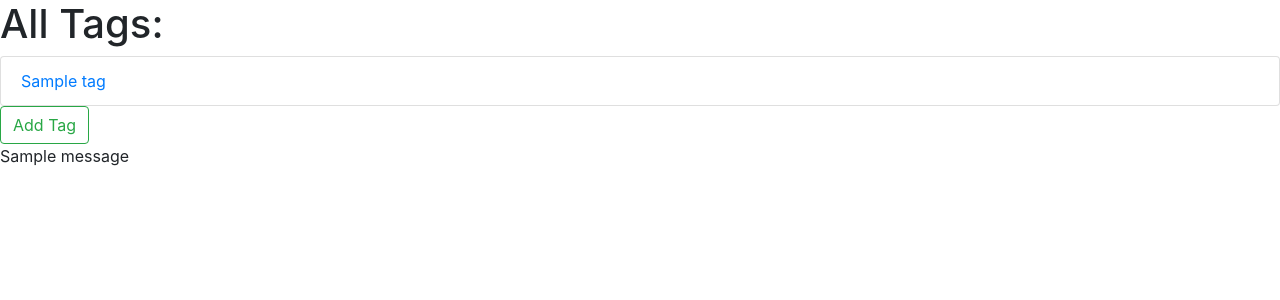
After one commit to mahado13/Blogly, a Flask app: page /tags in a window 1280 px wide. The commit adds this page. Shown: the top 300 px of the page. Run offline with Flask 2, Linux system fonts and the light colour scheme; tables that the repository leaves empty hold one stand-in row (values such as "Sample post"); one stand-in notice (Sample message) is shown.

Commit message:
part 3 completed

```diff
--- a/app.py
+++ b/app.py
@@ -11,7 +11,7 @@ from operator import methodcaller
 from flask import Flask, request, render_template, redirect, flash, session
 from flask_debugtoolbar import DebugToolbarExtension
 from flask_sqlalchemy import SQLAlchemy
-from models import db, connect_db, Users, Posts
+from models import db, connect_db, Users, Posts, PostTag, Tag
 from werkzeug.utils import secure_filename
 
 app = Flask(__name__)
@@ -104,7 +104,8 @@ def delete_user(user_id):
 def new_post_form(user_id):
     """New post form"""
     user = Users.query.get_or_404(user_id)
-    return render_template('new_post.html', user = user)
+    tags = Tag.query.all()
+    return render_template('new_post.html', user = user, tags = tags)
 
 
 @app.route('/users/<int:user_id>/posts/new', methods=["POST"])
@@ -113,10 +114,21 @@ def add_new_post(user_id):
     user = Users.query.get_or_404(user_id)
     title = request.form["title"]
     content = request.form["content"]
+    tags = request.form.getlist("tags")
+
 
     p = Posts(title =title, content =content, user_id=user.id)
     db.session.add(p)
     db.session.commit()
+
+    print('*************************')
+    for tag in tags:
+        t = Tag.query.filter(Tag.name == tag).one()
+        pt = PostTag(post_id =p.id, tag_id = t.id)
+        db.session.add(pt)
+        db.session.commit()
+        print(t.id)
+    print('*************************')
     return redirect(f"/users/{user_id}")
 
 
@@ -124,13 +136,29 @@ def add_new_post(user_id):
 def post_view(post_id):
     """The post view which a user can click to edit or delete"""
     post = Posts.query.get_or_404(post_id)
-    return render_template("post_view.html", post = post)
+
+    tags = post.tags # So our tags can be added to our post page
+    return render_template("post_view.html", post=post, tags=tags)
 
 @app.route('/posts/<int:post_id>/edit')
 def edit_view(post_id):
     """Populates an edit form for the selected post"""
     post = Posts.query.get_or_404(post_id)
-    return render_template("edit_post.html", post = post)
+
+    tags = Tag.query.all()
+
+    """Also retrieve the related tags"""
+    posttags = post.tags
+    ''''''
+    print('************************')
+    for pt in posttags:
+        print(pt.name)
+    for tag in tags:
+        print(tag.name)
+    print('************************')
+
+    ''''''
+    return render_template("edit_post.html", post = post, tags = tags, posttags=posttags)
 
 
 @app.route('/posts/<int:post_id>/edit', methods=["POST"])
@@ -156,3 +184,58 @@ def delete_post(post_id):
     Posts.query.filter_by(id = post_id).delete()
     db.session.commit()
     return redirect(f"/users/{post.user.id}")
+
+
+'''Adding the tag routes to our project'''
+@app.route('/tags')
+def show_tag_list():
+    '''Shows a list of our tags'''
+    tags = Tag.query.all()
+    return render_template('tag_list.html', tags = tags)
+
+@app.route('/tags/<int:tag_id>')
+def show_tag(tag_id):
+    """Shows a tags page and the assocaited posts"""
+    tag = Tag.query.get(tag_id)
+    posts = tag.posts
+    return render_template('tag_view.html', tag = tag, posts = posts)
+
+@app.route('/tags/new')
+def create_new_tag():
+    """Create a new Tag"""
+    return render_template('new_tag.html')
+
+@app.route('/tags/new', methods=["POST"])
+def submitting_new_tag():
+    """Submitting A new tag to the database"""
+    name = request.form["tagname"]
+    t = Tag(name=name)
+    db.session.add(t)
+    db.session.commit()
+    return redirect('/tags')
+
+@app.route('/tags/<int:tag_id>/edit')
+def edit_tag_view(tag_id):
+    """Editing an existing tag"""
+    tag = Tag.query.get_or_404(tag_id)
+    return render_template("edit_tag.html", tag = tag)
+
+@app.route('/tags/<int:tag_id>/edit', methods=["POST"])
+def edit_tag_submit(tag_id):
+    """Editing an existing tag"""
+    name = request.form["tagname"]
+    tag = Tag.query.get_or_404(tag_id)
+    tag.name = name
+
+    db.session.add(tag)
+    db.session.commit()
+    return redirect(f"/tags/{tag.id}")
+
+@app.route('/tags/<int:tag_id>/delete', methods=["POST"])
+def delete_tag(tag_id):
+    """Deleting an existing tag"""
+    'First need to remove all posttags that are associated'
+    PostTag.query.filter_by(tag_id = tag_id).delete()
+    Tag.query.filter_by(id = tag_id).delete()
+    db.session.commit()
+    return redirect("/tags")
--- a/templates/post_view.html
+++ b/templates/post_view.html
@@ -9,6 +9,8 @@
 <p>{{post.content}}</p>
 <p><i>By {{post.user.get_full_name()}}</i></p>
 
+<ul class="list-inline">Tags: {% for tag in tags%}<li class="list-inline-item ">{{tag.name}}</li>{%endfor%}</ul>
+
 <form>
     <div class="">
         <button class="btn btn-outline-primary" formaction="/users/{{post.user.id}}" formmethod="GET">Cancel</button>
--- /dev/null
+++ b/templates/tag_list.html
@@ -0,0 +1,22 @@
+{%extends 'base.html' %}
+
+{% block title %} All Users List {% endblock %}
+
+{% block content %}
+
+<h1>All Tags:</h1>
+    <ul class="list-group">
+        {% for tag in tags %}
+        <li class="list-group-item"><a href="/tags/{{tag.id}}">{{tag.name}} </a></li>
+        {% endfor %}
+    </ul>
+
+   <form action="/tags/new">
+   <button class="btn btn-outline-success"> Add Tag</button>
+   </form>
+
+   {% for msg in get_flashed_messages() %}
+        <p>{{ msg }}</p>
+   {% endfor %}
+
+{% endblock %}
```
Also changed, not shown: models.py (+14 -1 lines), seed.py (+34 -2 lines), templates/edit_post.html (+21 -3 lines), templates/edit_tag.html (added, +27 -0 lines), templates/new_post.html (+14 -0 lines), templates/new_tag.html (added, +27 -0 lines), templates/tag_view.html (added, +23 -0 lines).
